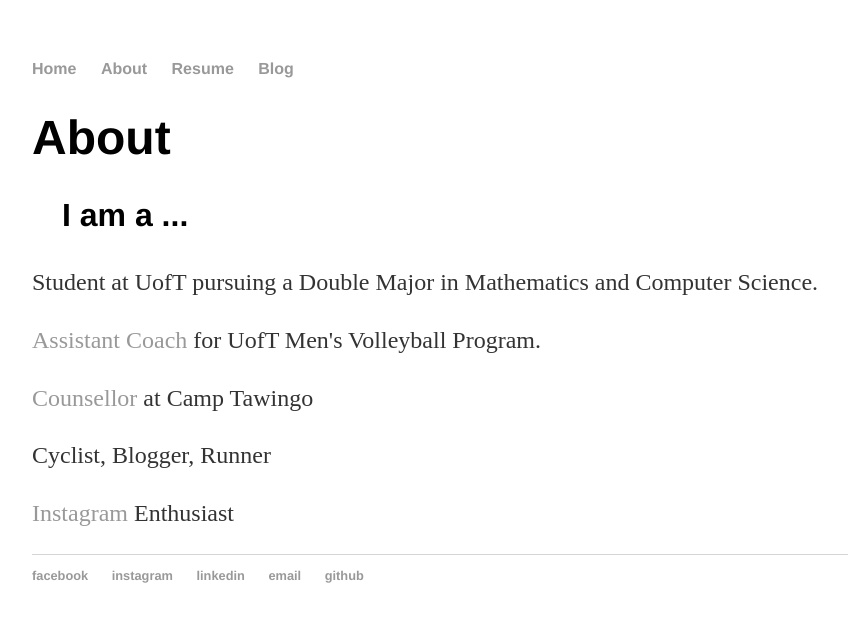
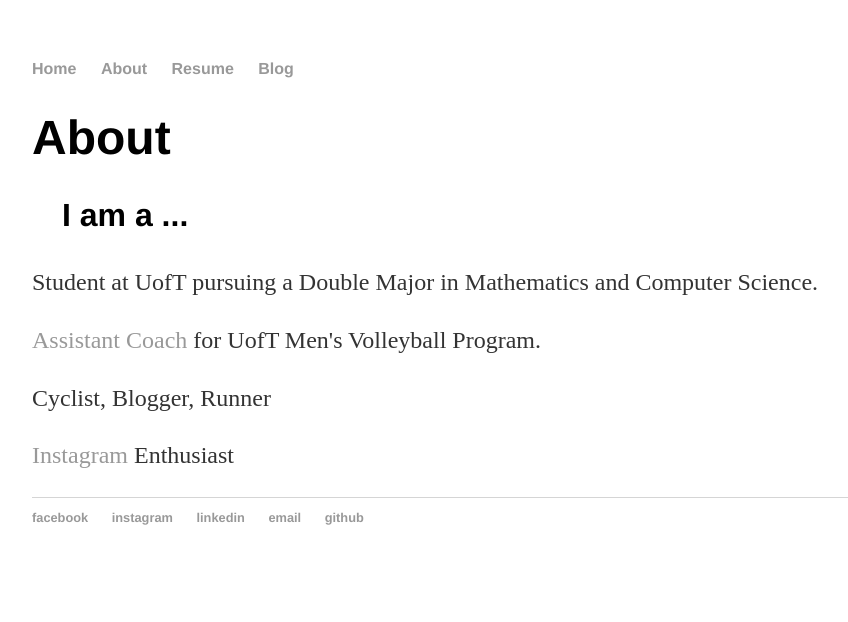
Before and after one commit to robertsonmcclure/robertsonmcclure.github.io, a Jekyll site: the page built from about/index.html, in a window 1280 px wide. Shown: the top 622 px of the page, without its empty margins (160-1008 px from the left). Built offline with Jekyll 4.4.1, drawn with Linux system fonts in a browser that asks for light colours.

Commit message:
commited using script

```diff
--- a/about/index.html
+++ b/about/index.html
@@ -6,6 +6,5 @@ title: About
 <h3>I am a ... </h3>
 <p class="blurb">Student at UofT pursuing a Double Major in Mathematics and Computer Science.</p>
 <p class="blurb"><a href="http://www.varsityblues.ca/index.aspx?path=mvball&" target="_blank">Assistant Coach</a> for UofT Men's Volleyball Program.</p>
-<p class="blurb"><a href="http://www.tawingo.net" target="_blank">Counsellor</a> at Camp Tawingo</p>
 <p class="blurb">Cyclist, Blogger, Runner</p>
 <p class="blurb"><a href="https://www.instagram.com/notorious.r.o.b/" target="_blank">Instagram</a> Enthusiast</p>
```
